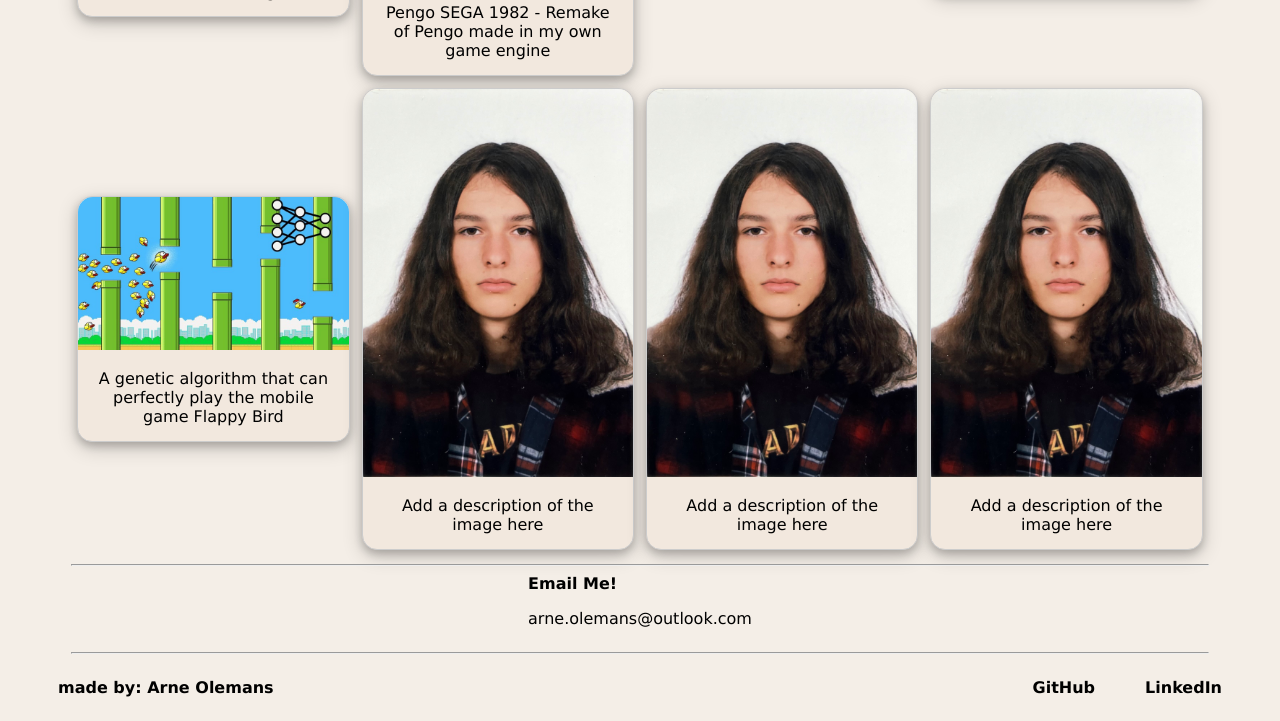
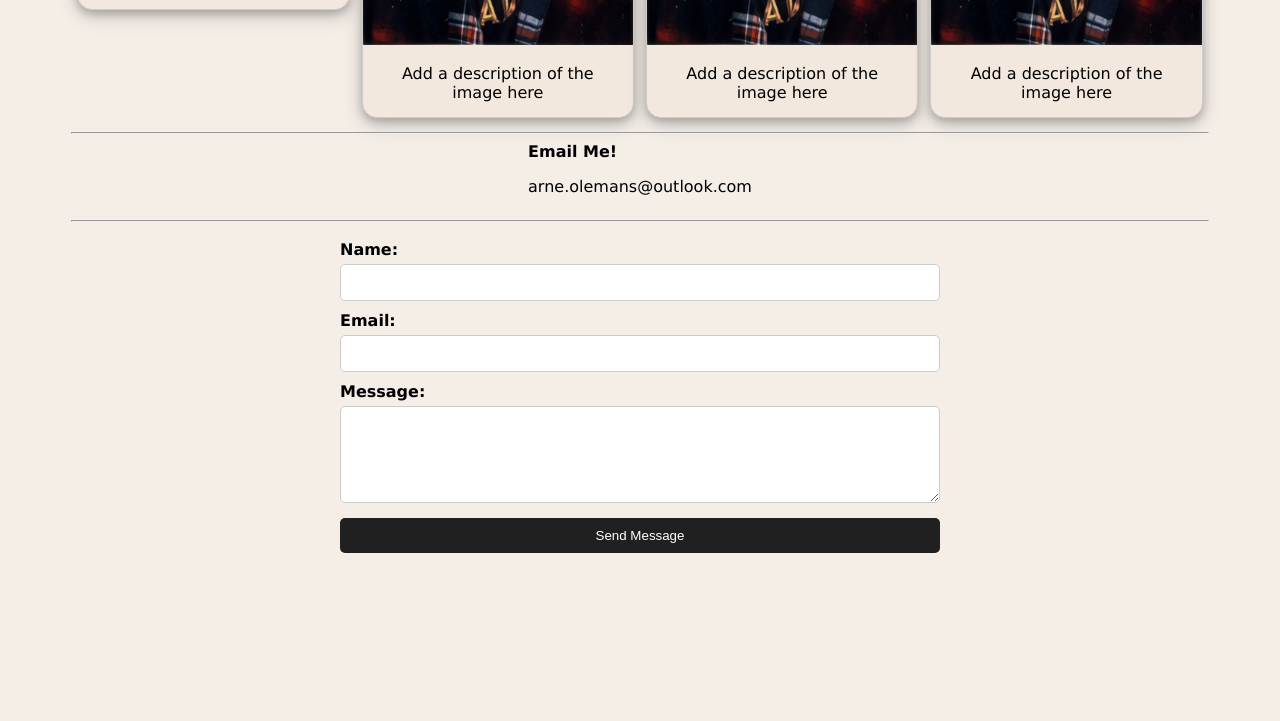
Before and after one commit to KnipTang/PortfolioSite, a PHP site: page / in a window 1280 px wide. Shown: the part 1735-2456 px from the top of the page. After the commit the page ends 2288 px from the top, so only its background shows below. Run offline with PHP 8.4, Linux system fonts and the light colour scheme.

Commit message:
added contact form/made fully functional with phpmailer

```diff
--- a/index.html
+++ b/index.html
@@ -21,14 +21,14 @@
 
         <div class="site-body-Intro">
           <h1>ARNE OLEMANS</h1>
-          <img src="images/PfPic.jpg" alt="">
+          <img src="images/BigPF_Pic.png" alt="">
         </div>
 
         <div class="site-body-AboutMe" id="about">
           <p>I'm Arne Olemans, a curious and driven individual with a lifelong passion for exploring technology and the world around me. From a young age, I've been fascinated by software and technology, starting with my early days of tinkering with Nintendo games and desktop PCs. This curiosity has fueled my journey into understanding and creating within the tech space.</p>
           <div class="button-container">
             <a href="CV/CV-Arne_Olemans.pdf" target="_blank">
-              <button>
+              <button class="cv-button">
                 <img src="Symboles/SymbCV.png" alt="Symbol" class="button-icon"> CV
               </button>
             </a>
@@ -71,7 +71,7 @@
             </div>
             <div class="project-responsive">
               <div class="project">
-                <a href="https://github.com/KnipTang/Learning-OpenCV" target="_blank">
+                <a href="https://github.com/KnipTang/Webcam_Face_Detection_Blur" target="_blank">
                   <img src="images/Projects/Project_OpenCV.png" alt="Cinque Terre" width="600" height="400">
                 <div class="desc">In-Real-Time webcam face detection blur</div>
               </div>
@@ -114,15 +114,38 @@
         </div>
 
         <hr width="100%" size="2">
+        <form action="send_email.php" method="POST" class="contact-form">
+          <label for="name">Name:</label>
+          <input type="text" id="name" name="name" required>
+
+          <label for="email">Email:</label>
+          <input type="email" id="email" name="email" required>
+
+          <label for="message">Message:</label>
+          <textarea id="message" name="message" rows="5" required></textarea>
+
+          <button type="submit">Send Message</button>
+        </form>
     </div>
 
     <div class="footer">
-        <p>made by: Arne Olemans</p>
+      <div class="button-container">
+        <a href="CV/CV-Arne_Olemans.pdf" target="_blank">
+          <button class="cv-button">
+            <img src="Symboles/SymbCV.png" alt="Symbol" class="button-icon"> CV
+          </button>
+        </a>
+      </div>
+      <div class="footer-Contact">
+        <p><a href="mailto:arne.olemans@outlook.com">arne.olemans@outlook.com</a></p>
+        <p><a href="tel:+32468182813">+32 468 18 28 13</a></p>
+      </div>
         <ul class="footer-links">
             <li><a href="https://github.com/KnipTang" target="_blank">GitHub</a></li>
             <li><a href="https://www.linkedin.com/in/arne-olemans-5b0a03253/" target="_blank">LinkedIn</a></li>
         </ul>
     </div>
+
 
 
     <div class="form-popup" id="myForm">
--- a/style.css
+++ b/style.css
@@ -1,5 +1,7 @@
 html {
     scroll-padding-top: 60px; /* Adjust the value to match the header height */
+    scroll-padding-bottom: 60px; /* Adjust the value to match the header height */
+
     scroll-behavior: smooth;
 
 }
@@ -10,22 +12,22 @@ body{
     color:rgb(0, 0, 0);
 }
 
+.header
+{
+    top: 0;
+}
+
 .header, .footer
 {
-    width: 100%;
-
-    font-weight: bolder;
-}
-
-.header
-{
     position: fixed;
-    top: 0;
     left: 0;
     z-index: 1000;
 
+    width: 100%;
+
     background-color: rgb(244, 238, 231);
     font-size: larger;
+    font-weight: bolder;
 }
 
 .header-links, .footer-links
@@ -43,12 +45,21 @@ body{
 
 .footer
 {
+    bottom: 0;
     padding: 0px 50px;
     display: flex;
     justify-content: space-between;
     align-items: center;
 }
 
+.footer-Contact {
+    display: flex;
+    gap: 50px;
+    margin: 0 auto; /* Center the email horizontally */
+    position: absolute; /* Position the email in the center */
+    left: 50%;
+    transform: translateX(-50%);
+}
 .footer-links
 {
     gap: 50px;
@@ -60,6 +71,7 @@ body{
 {
     padding: 0 5%;
     margin-top: 50px; /* Adjust this value based on the header height to avoid overlap */
+    margin-bottom: 70px; /* Adjust this value based on the header height to avoid overlap */
     display: flex;
     flex-direction: column;
     align-items: center;
@@ -85,24 +97,28 @@ body{
     display: flex;
     flex-direction: column;
     align-items: center;
-    padding: 2% 0%;
+    padding: 3% 0%;
 }
 
 .site-body-AboutMe p {
     font-family: Garamond, serif;
-    font-size: large;
+    font-size: x-large;
     margin: 0 0 20px;
     width: 50%;
     text-align: center;
 }
 
+.site-body-AboutMe .button-container
+{
+    justify-content: center; /* Centers the button container */
+}
+
 .button-container {
     width: 100%;
     display: flex;
-    justify-content: center; /* Centers the button container */
 }
 
-.site-body-AboutMe button {
+.cv-button {
     background-color: #202020;
     text-align: center;
     border: none; /* Removes the border */
@@ -117,18 +133,18 @@ body{
     align-items: center; /* Vertically centers the image and text */
 }
 
-.site-body-AboutMe button img.button-icon {
+.cv-button img.button-icon {
     margin-right: 8px; /* Adds space between the image and the text */
     width: 20px;
     height: auto; /* Maintains aspect ratio */
 }
 
-.site-body-AboutMe button:hover {
+.cv-button:hover {
     color:#d86a15;
     cursor:pointer;
 }
 
-.site-body-AboutMe button:hover img.button-icon {
+.cv-button:hover img.button-icon {
     filter: brightness(0) saturate(100%) invert(65%) sepia(96%) saturate(3985%) hue-rotate(356deg) brightness(102%) contrast(105%);
 }
 
@@ -183,7 +199,6 @@ div.project img {
     width: 100%;
     height: auto;
     border-radius: 15px 15px 0 0; /* Rounds the top corners of the image to match the project container */
-
 }
 
 div.desc {
@@ -250,3 +265,38 @@ li
 
     background-color: #777;
 }
+
+.contact-form {
+    display: flex;
+    flex-direction: column;
+    width: 100%;
+    max-width: 600px;
+    margin: 0 auto;
+  }
+
+  .contact-form label {
+    margin-top: 10px;
+    font-weight: bold;
+  }
+
+  .contact-form input, .contact-form textarea {
+    padding: 10px;
+    margin-top: 5px;
+    border: 1px solid #ccc;
+    border-radius: 5px;
+    width: 100%;
+  }
+
+  .contact-form button {
+    margin-top: 15px;
+    padding: 10px 20px;
+    background-color: #202020;
+    color: #fff;
+    border: none;
+    border-radius: 5px;
+    cursor: pointer;
+  }
+
+  .contact-form button:hover {
+    background-color: #d86a15;
+  }
```
Also changed, not shown: send_email.php (added, +54 -0 lines), 1 other file.
